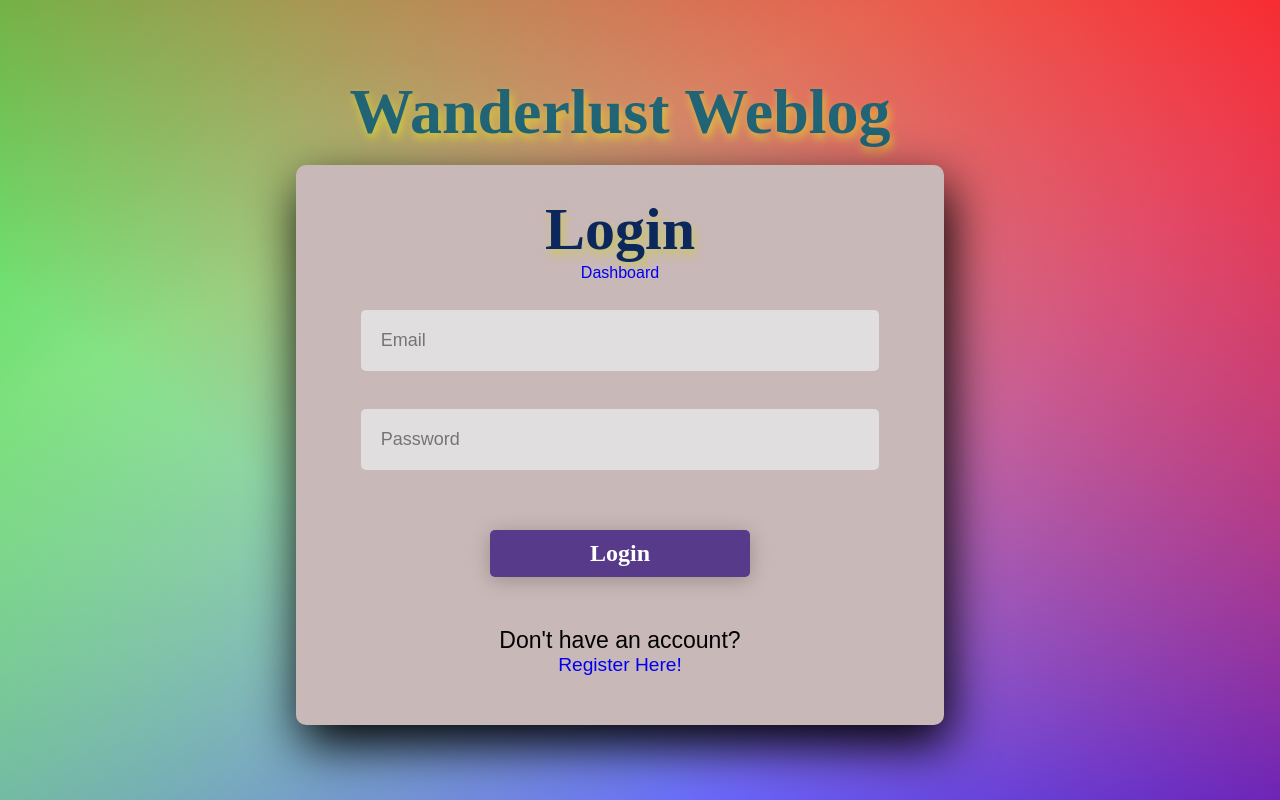
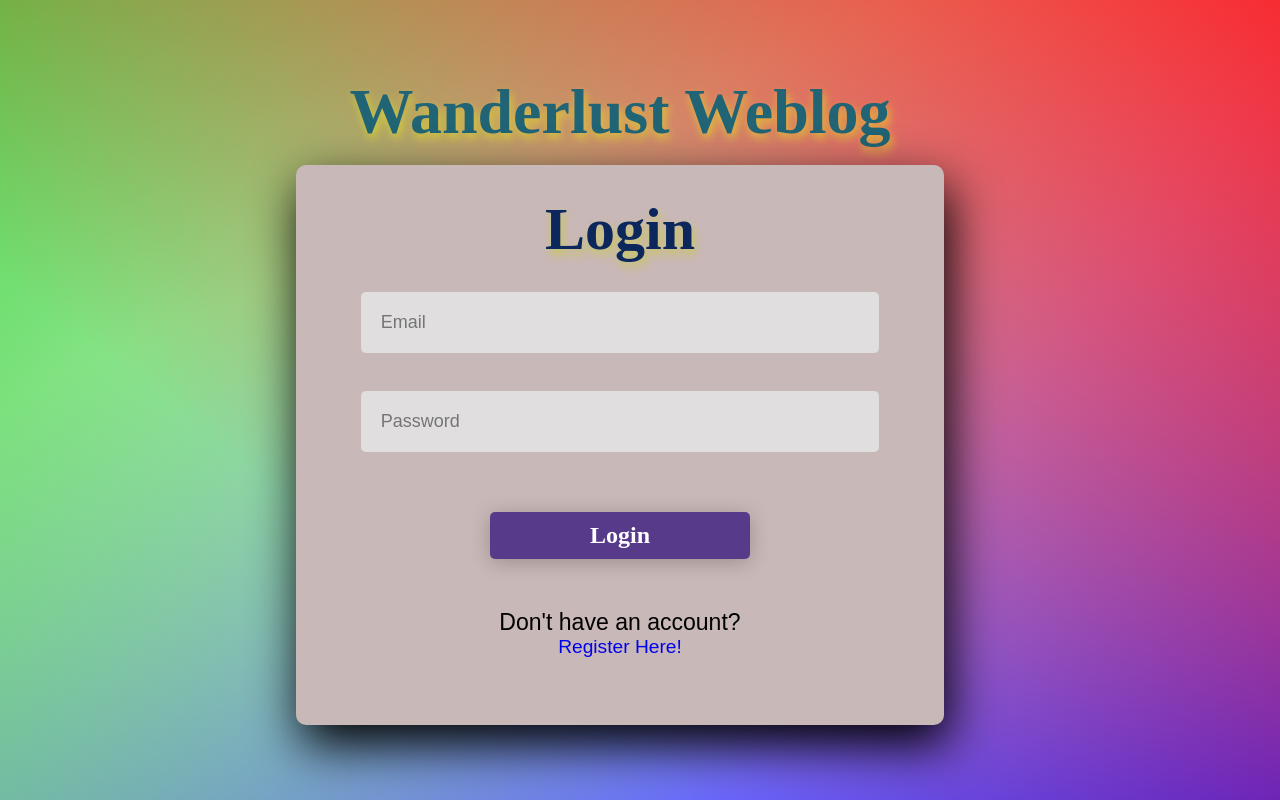
Before and after one commit to JPWallow/MERN_Group_Project, a React (Create React App) app in the folder Travel_Project/client/: page / in a window 1280 px wide. Built offline with nearby package versions, Linux system fonts and the light colour scheme; a web font is replaced by a local one.

Commit message:
more login

```diff
--- a/Travel_Project/client/src/components/Login.js
+++ b/Travel_Project/client/src/components/Login.js
@@ -53,10 +53,6 @@ const Login = () => {
         <div className={styles.login}>
           <form onSubmit={handleSubmit}>
             <h3>Login</h3>
-            <Link className={styles.link} to="/dashboard">
-              {" "}
-              Dashboard{" "}
-            </Link>
 
             <div>
               <br />
```
